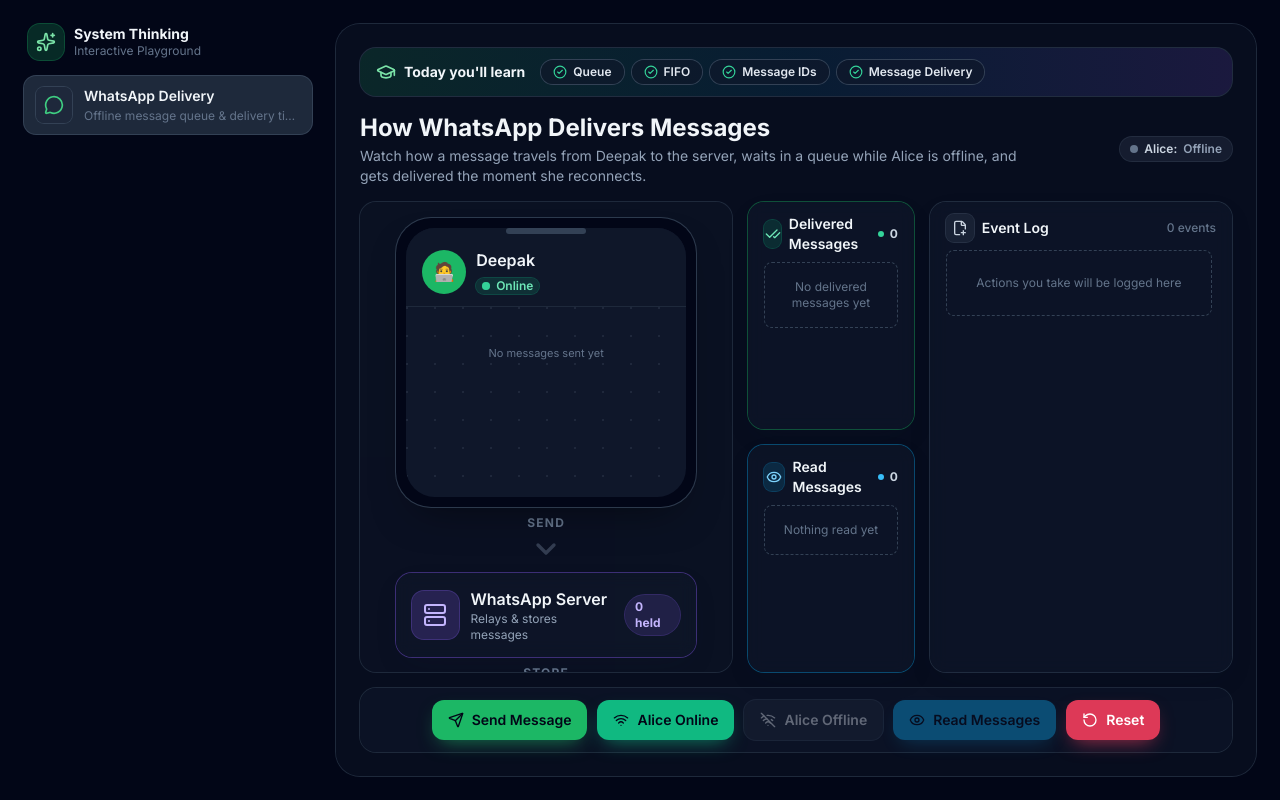
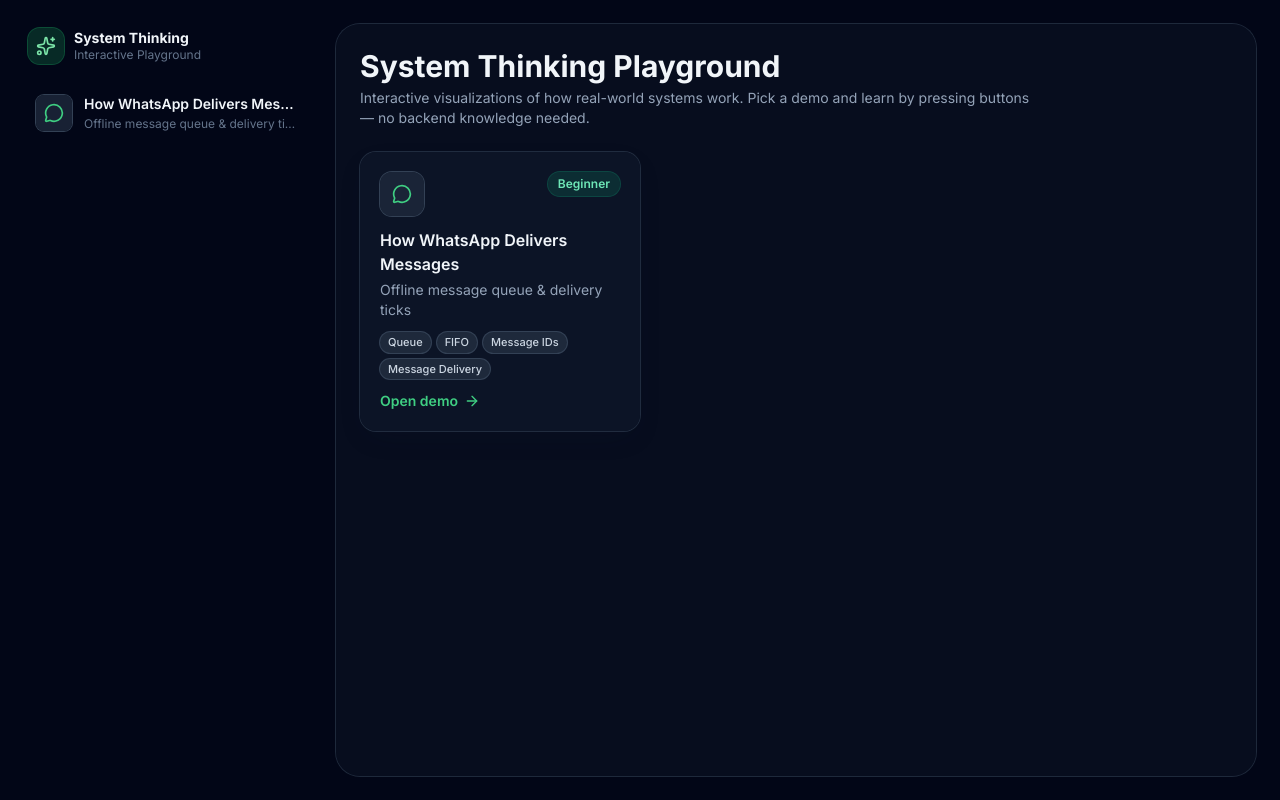
Before and after one commit to deepak786/system-thinking-playground, a React (Vite) app: page / in a window 1280 px wide. Built offline with nearby package versions, Linux system fonts and the light colour scheme.

Commit message:
Add router

```diff
--- a/index.html
+++ b/index.html
@@ -5,6 +5,19 @@
     <link rel="icon" type="image/svg+xml" href="/favicon.svg" />
     <meta name="viewport" content="width=device-width, initial-scale=1.0" />
     <title>System Thinking Playground</title>
+    <!-- Static defaults for social crawlers (they don't run JS); per-route
+         tags rendered by React override these in the browser. -->
+    <meta
+      name="description"
+      content="Interactive visualizations of how real-world systems work — queues, caches, rate limiters and more."
+    />
+    <meta property="og:site_name" content="System Thinking Playground" />
+    <meta property="og:title" content="System Thinking Playground" />
+    <meta
+      property="og:description"
+      content="Interactive visualizations of how real-world systems work — queues, caches, rate limiters and more."
+    />
+    <meta property="og:type" content="website" />
   </head>
   <body>
     <div id="root"></div>
--- a/package.json
+++ b/package.json
@@ -13,7 +13,8 @@
     "framer-motion": "^12.42.2",
     "lucide-react": "^1.24.0",
     "react": "^19.2.7",
-    "react-dom": "^19.2.7"
+    "react-dom": "^19.2.7",
+    "react-router-dom": "^7.18.1"
   },
   "devDependencies": {
     "@types/node": "^24.13.2",
--- a/src/App.tsx
+++ b/src/App.tsx
@@ -1,30 +1,34 @@
-import { useMemo, useState } from 'react'
-import { Sidebar } from './components/Sidebar'
-import { demos, defaultDemoId } from './demos/registry'
+import { BrowserRouter, Navigate, Route, Routes } from 'react-router-dom'
+import { Layout } from './components/Layout'
+import { Seo } from './components/Seo'
+import { Home } from './pages/Home'
+import { demoRegistry } from './demos/demoRegistry'
 
 export default function App() {
-  const [activeId, setActiveId] = useState(defaultDemoId)
-
-  const active = useMemo(
-    () => demos.find((d) => d.id === activeId) ?? demos[0],
-    [activeId],
-  )
-
-  const ActiveDemo = active.component
-
   return (
-    <div className="mx-auto flex min-h-screen w-full max-w-[1440px] flex-col gap-4 p-4 lg:h-screen lg:flex-row lg:gap-6 lg:p-6">
-      <Sidebar demos={demos} activeId={activeId} onSelect={setActiveId} />
-
-      <main className="min-h-0 flex-1 rounded-3xl bg-slate-900/40 p-4 ring-1 ring-slate-800 lg:p-6">
-        {ActiveDemo ? (
-          <ActiveDemo />
-        ) : (
-          <div className="flex h-full items-center justify-center text-slate-500">
-            This demo is coming soon.
-          </div>
-        )}
-      </main>
-    </div>
+    <BrowserRouter>
+      <Routes>
+        <Route element={<Layout />}>
+          <Route index element={<Home />} />
+          {demoRegistry.map((demo) => (
+            <Route
+              key={demo.id}
+              path={`/${demo.id}`}
+              element={
+                <>
+                  <Seo
+                    title={demo.title}
+                    description={demo.metaDescription ?? demo.description}
+                    ogImage={demo.ogImage}
+                  />
+                  <demo.component />
+                </>
+              }
+            />
+          ))}
+          <Route path="*" element={<Navigate to="/" replace />} />
+        </Route>
+      </Routes>
+    </BrowserRouter>
   )
 }
--- /dev/null
+++ b/src/components/Layout.tsx
@@ -0,0 +1,16 @@
+import { Outlet } from 'react-router-dom'
+import { Sidebar } from './Sidebar'
+import { demoRegistry } from '../demos/demoRegistry'
+
+/** App shell: sidebar navigation plus the routed page in the main panel. */
+export function Layout() {
+  return (
+    <div className="mx-auto flex min-h-screen w-full max-w-[1440px] flex-col gap-4 p-4 lg:h-screen lg:flex-row lg:gap-6 lg:p-6">
+      <Sidebar demos={demoRegistry} />
+
+      <main className="min-h-0 flex-1 overflow-y-auto rounded-3xl bg-slate-900/40 p-4 ring-1 ring-slate-800 lg:p-6">
+        <Outlet />
+      </main>
+    </div>
+  )
+}
--- /dev/null
+++ b/src/components/Seo.tsx
@@ -0,0 +1,39 @@
+const SITE_NAME = 'System Thinking Playground'
+
+type SeoProps = {
+  /** Page title; rendered as "<title> | System Thinking Playground". */
+  title?: string
+  description: string
+  /** Absolute URL (or public/ path) of the social share image. */
+  ogImage?: string
+}
+
+/**
+ * Per-page document metadata. Uses React 19's native metadata hoisting:
+ * <title> and <meta> tags rendered here are moved into <head> automatically,
+ * no Helmet-style library required.
+ */
+export function Seo({ title, description, ogImage }: SeoProps) {
+  const fullTitle = title ? `${title} | ${SITE_NAME}` : SITE_NAME
+
+  return (
+    <>
+      <title>{fullTitle}</title>
+      <meta name="description" content={description} />
+
+      <meta property="og:title" content={fullTitle} />
+      <meta property="og:description" content={description} />
+      <meta property="og:type" content="website" />
+      <meta property="og:site_name" content={SITE_NAME} />
+      {ogImage && <meta property="og:image" content={ogImage} />}
+
+      <meta
+        name="twitter:card"
+        content={ogImage ? 'summary_large_image' : 'summary'}
+      />
+      <meta name="twitter:title" content={fullTitle} />
+      <meta name="twitter:description" content={description} />
+      {ogImage && <meta name="twitter:image" content={ogImage} />}
+    </>
+  )
+}
--- a/src/components/Sidebar.tsx
+++ b/src/components/Sidebar.tsx
@@ -1,18 +1,17 @@
+import { Link, NavLink } from 'react-router-dom'
 import { Sparkles } from 'lucide-react'
 import type { DemoDefinition } from '../demos/types'
 import { cn } from '../lib/cn'
 
 type SidebarProps = {
   demos: DemoDefinition[]
-  activeId: string
-  onSelect: (id: string) => void
 }
 
-/** Left navigation listing all demos. Locked entries are "coming soon". */
-export function Sidebar({ demos, activeId, onSelect }: SidebarProps) {
+/** Left navigation: brand (links home) plus one NavLink per registered demo. */
+export function Sidebar({ demos }: SidebarProps) {
   return (
     <aside className="flex w-full shrink-0 flex-col gap-4 lg:w-72">
-      <div className="flex items-center gap-2.5 px-1">
+      <Link to="/" className="flex items-center gap-2.5 rounded-xl px-1 py-1 transition-colors hover:bg-slate-900">
         <span className="flex h-9 w-9 items-center justify-center rounded-xl bg-brand-500/20 text-brand-300 ring-1 ring-brand-500/40">
           <Sparkles className="h-5 w-5" />
         </span>
@@ -22,25 +21,21 @@
           </p>
           <p className="text-xs text-slate-500">Interactive Playground</p>
         </div>
-      </div>
+      </Link>
 
       <nav className="flex flex-col gap-1.5">
         {demos.map((demo) => {
           const Icon = demo.icon
-          const active = demo.id === activeId
-          const locked = Boolean(demo.comingSoon)
           return (
-            <button
+            <NavLink
               key={demo.id}
-              onClick={() => !locked && onSelect(demo.id)}
-              disabled={locked}
-              className={cn(
-                'group flex items-center gap-3 rounded-xl px-3 py-2.5 text-left transition-colors',
-                active
-                  ? 'bg-slate-800 ring-1 ring-slate-700'
-                  : 'hover:bg-slate-900',
-                locked && 'cursor-not-allowed opacity-50 hover:bg-transparent',
-              )}
+              to={`/${demo.id}`}
+              className={({ isActive }) =>
+                cn(
+                  'group flex items-center gap-3 rounded-xl px-3 py-2.5 text-left transition-colors',
+                  isActive ? 'bg-slate-800 ring-1 ring-slate-700' : 'hover:bg-slate-900',
+                )
+              }
             >
               <span
                 className={cn(
@@ -51,21 +46,14 @@
                 <Icon className="h-5 w-5" />
               </span>
               <span className="min-w-0 flex-1">
-                <span className="flex items-center gap-2">
-                  <span className="truncate text-sm font-semibold text-slate-100">
-                    {demo.title}
-                  </span>
-                  {locked && (
-                    <span className="rounded-full bg-slate-800 px-1.5 py-0.5 text-[9px] font-bold uppercase tracking-wide text-slate-400 ring-1 ring-slate-700">
-                      Soon
-                    </span>
-                  )}
+                <span className="block truncate text-sm font-semibold text-slate-100">
+                  {demo.title}
                 </span>
                 <span className="mt-0.5 block truncate text-xs text-slate-500">
                   {demo.description}
                 </span>
               </span>
-            </button>
+            </NavLink>
           )
         })}
       </nav>
--- /dev/null
+++ b/src/demos/demoRegistry.ts
@@ -0,0 +1,23 @@
+import { MessageCircle } from 'lucide-react'
+import type { DemoDefinition } from './types'
+import { WhatsAppDelivery } from './whatsapp-delivery/WhatsAppDelivery'
+
+/**
+ * The single source of truth for every demo in the playground.
+ * Routes (`/<id>`), the sidebar, and the Home page cards are all generated
+ * from this list — registering a demo here is the only wiring step.
+ */
+export const demoRegistry: DemoDefinition[] = [
+  {
+    id: 'whatsapp-delivery',
+    title: 'How WhatsApp Delivers Messages',
+    description: 'Offline message queue & delivery ticks',
+    difficulty: 'Beginner',
+    concepts: ['Queue', 'FIFO', 'Message IDs', 'Message Delivery'],
+    metaDescription:
+      'Interactive visualization of how WhatsApp delivers messages when the recipient is offline: watch messages wait in a queue and get delivered one by one, oldest first.',
+    icon: MessageCircle,
+    accentClass: 'text-brand-400',
+    component: WhatsAppDelivery,
+  },
+]
--- a/src/demos/registry.ts
+++ /dev/null
@@ -1,22 +0,0 @@
-import {
-  MessageCircle,
-} from 'lucide-react'
-import type { DemoDefinition } from './types'
-import { WhatsAppDelivery } from './whatsapp-delivery/WhatsAppDelivery'
-
-/**
- * The single source of truth for every demo in the playground. The sidebar and
- * router are generated from this list, so new demos only need an entry here.
- */
-export const demos: DemoDefinition[] = [
-  {
-    id: 'whatsapp-delivery',
-    title: 'WhatsApp Delivery',
-    description: 'Offline message queue & delivery ticks',
-    icon: MessageCircle,
-    accentClass: 'text-brand-400',
-    component: WhatsAppDelivery,
-  }
-]
-
-export const defaultDemoId = demos[0].id
--- /dev/null
+++ b/src/pages/Home.tsx
@@ -0,0 +1,86 @@
+import { Link } from 'react-router-dom'
+import { ArrowRight } from 'lucide-react'
+import { Seo } from '../components/Seo'
+import { demoRegistry } from '../demos/demoRegistry'
+import type { Difficulty } from '../demos/types'
+import { cn } from '../lib/cn'
+
+const difficultyStyles: Record<Difficulty, string> = {
+  Beginner: 'bg-emerald-500/15 text-emerald-300 ring-emerald-500/30',
+  Intermediate: 'bg-amber-500/15 text-amber-300 ring-amber-500/30',
+  Advanced: 'bg-rose-500/15 text-rose-300 ring-rose-500/30',
+}
+
+/** Landing page: one card per registered demo, generated from the registry. */
+export function Home() {
+  return (
+    <div className="flex h-full flex-col gap-6">
+      <Seo description="Interactive visualizations of how real-world systems work — queues, caches, rate limiters and more. Learn by pressing buttons, no backend knowledge needed." />
+
+      <div>
+        <h1 className="text-2xl font-bold text-slate-100 sm:text-3xl">
+          System Thinking Playground
+        </h1>
+        <p className="mt-1 max-w-2xl text-sm text-slate-400">
+          Interactive visualizations of how real-world systems work. Pick a
+          demo and learn by pressing buttons — no backend knowledge needed.
+        </p>
+      </div>
+
+      <div className="grid grid-cols-1 gap-4 sm:grid-cols-2 xl:grid-cols-3">
+        {demoRegistry.map((demo) => {
+          const Icon = demo.icon
+          return (
+            <Link
+              key={demo.id}
+              to={`/${demo.id}`}
+              className="group flex flex-col gap-3 rounded-2xl bg-slate-900/70 p-5 ring-1 ring-slate-700/60 shadow-soft transition-all hover:-translate-y-0.5 hover:ring-slate-500/70"
+            >
+              <div className="flex items-start justify-between gap-3">
+                <span
+                  className={cn(
+                    'flex h-11 w-11 shrink-0 items-center justify-center rounded-xl bg-slate-800/80 ring-1 ring-slate-700',
+                    demo.accentClass,
+                  )}
+                >
+                  <Icon className="h-5 w-5" />
+                </span>
+                <span
+                  className={cn(
+                    'rounded-full px-2.5 py-1 text-xs font-semibold ring-1',
+                    difficultyStyles[demo.difficulty],
+                  )}
+                >
+                  {demo.difficulty}
+                </span>
+              </div>
+
+              <div>
+                <h2 className="text-base font-semibold text-slate-100">
+                  {demo.title}
+                </h2>
+                <p className="mt-1 text-sm text-slate-400">{demo.description}</p>
+              </div>
+
+              <div className="flex flex-wrap gap-1.5">
+                {demo.concepts.map((concept) => (
+                  <span
+                    key={concept}
+                    className="rounded-full bg-slate-800 px-2 py-0.5 text-[11px] font-medium text-slate-300 ring-1 ring-slate-700"
+                  >
+                    {concept}
+                  </span>
+                ))}
+              </div>
+
+              <span className="mt-auto inline-flex items-center gap-1.5 text-sm font-semibold text-brand-400">
+                Open demo
+                <ArrowRight className="h-4 w-4 transition-transform group-hover:translate-x-0.5" />
+              </span>
+            </Link>
+          )
+        })}
+      </div>
+    </div>
+  )
+}
```
Also changed, not shown: src/demos/types.ts (+18 -7 lines), vercel.json (added), 2 other files (tests, documents, lock files or other folders).
